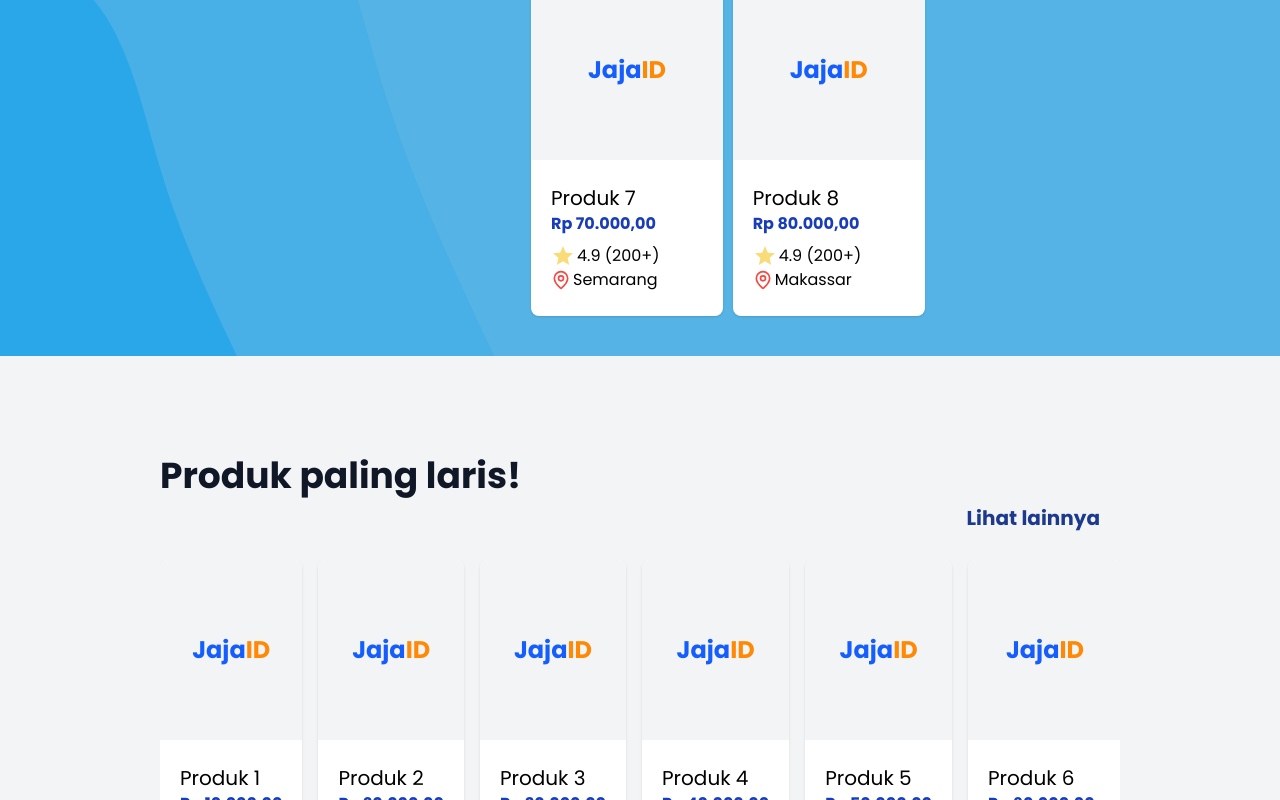
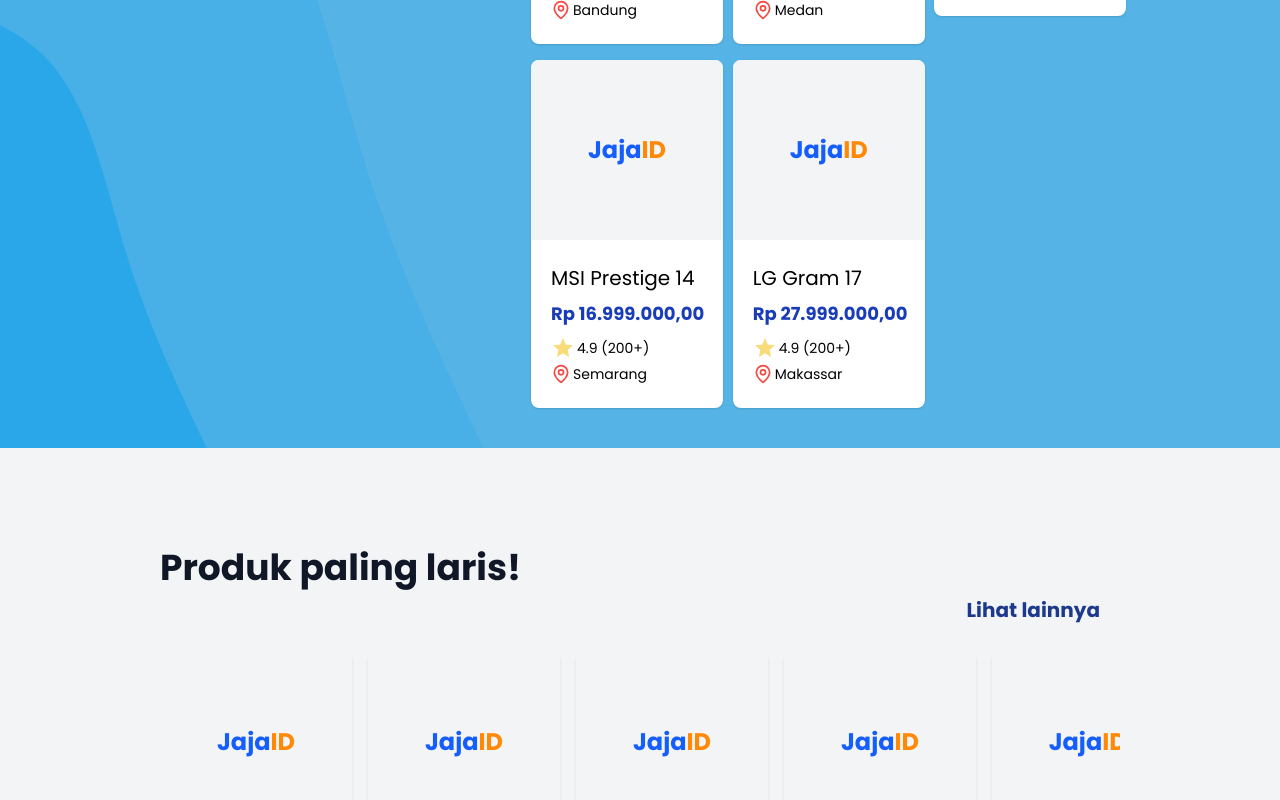
Before and after one commit to zufar-irawan/Jaja-Frontend, a Next.js app: page / in a window 1280 px wide. Shown: the part 1740-2540 px from the top of the page. Built offline with nearby package versions, Linux system fonts and the light colour scheme; no server answers.

Commit message:
perpindahan page utama ke product

```diff
--- a/src/app/page.tsx
+++ b/src/app/page.tsx
@@ -3,12 +3,9 @@
 import ProductCard from '@/components/ProductCard'
 import useIsMobile from '@/hooks/useIsMobile'
 import Image from 'next/image'
-import { useEffect, useState } from 'react'
-import api from '@/utils/api'
 
 // Home Page
 export default function Home() {
-
     const isMobile = useIsMobile()
     const numberToSliceFeatured = isMobile ? 4 : 8
 
@@ -26,16 +23,16 @@
     ]
 
     const products = [
-        { name: 'Produk 1', price: 10000, image: '', address: 'Jakarta' },
-        { name: 'Produk 2', price: 20000, image: '', address: 'Bandung' },
-        { name: 'Produk 3', price: 30000, image: '', address: 'Surabaya' },
-        { name: 'Produk 4', price: 40000, image: '', address: 'Medan' },
-        { name: 'Produk 5', price: 50000, image: '', address: 'Bali' },
-        { name: 'Produk 6', price: 60000, image: '', address: 'Yogyakarta' },
-        { name: 'Produk 7', price: 70000, image: '', address: 'Semarang' },
-        { name: 'Produk 8', price: 80000, image: '', address: 'Makassar' },
-        { name: 'Produk 9', price: 90000, image: '', address: 'Palembang' },
-        { name: 'Produk 10', price: 100000, image: '', address: 'Balikpapan' },
+        { id: 1, name: 'Lenovo ThinkPad X1 Carbon Gen 11', price: 18999000, image: '', address: 'Jakarta Pusat' },
+        { id: 2, name: 'MacBook Air M2 2023', price: 15999000, image: '', address: 'Jakarta Selatan' },
+        { id: 3, name: 'Dell XPS 13 Plus', price: 21999000, image: '', address: 'Surabaya' },
+        { id: 4, name: 'ASUS ROG Zephyrus G14', price: 24999000, image: '', address: 'Bandung' },
+        { id: 5, name: 'HP Spectre x360', price: 17999000, image: '', address: 'Medan' },
+        { id: 6, name: 'Acer Swift 3', price: 8999000, image: '', address: 'Yogyakarta' },
+        { id: 7, name: 'MSI Prestige 14', price: 16999000, image: '', address: 'Semarang' },
+        { id: 8, name: 'LG Gram 17', price: 27999000, image: '', address: 'Makassar' },
+        { id: 9, name: 'Microsoft Surface Laptop 5', price: 19999000, image: '', address: 'Palembang' },
+        { id: 10, name: 'Samsung Galaxy Book3', price: 14999000, image: '', address: 'Balikpapan' },
     ]
     const numberToSliceRecommended = isMobile ? 6 : 12
 
@@ -44,7 +41,7 @@
 
             {/* Hero Banner */}
             <section className="flex w-full min-h-80 items-center justify-center bg-gray-900 px-4 text-center text-3xl text-gray-50 sm:min-h-[360px] sm:px-8 sm:text-4xl lg:min-h-[400px] lg:px-20 lg:text-5xl">
-                Welcome to our app!
+                Welcome to JajaID!
             </section>
 
             {/* Category Section */}
@@ -107,7 +104,7 @@
                     {/* Product Item grid */}
                     <div className="w-full grid grid-cols-2 gap-3 sm:grid-cols-3 lg:ml-5 lg:grid-cols-[repeat(auto-fit,minmax(10rem,1fr))] lg:gap-4">
                         {products.slice(0, numberToSliceFeatured).map((item, index) => (
-                            <ProductCard key={`${item.name}-${index}`} index={index} item={item} />
+                            <ProductCard key={`${item.id}-${item.name}`} index={index} item={item} />
                         ))}
                     </div>
 
@@ -130,7 +127,7 @@
 
                 <div className='flex flex-row gap-x-3 overflow-x-auto pb-2 sm:gap-x-4'>
                     {products.slice(0, 6).map((item, index) => (
-                        <ProductCard key={`top-${item.name}-${index}`} index={index} item={item} />
+                        <ProductCard key={`top-${item.id}-${item.name}`} index={index} item={item} />
                     ))}
                 </div>
             </section>
@@ -144,7 +141,7 @@
 
                 <div className="grid w-full grid-cols-2 gap-2 sm:grid-cols-3 sm:gap-3 md:grid-cols-4 lg:grid-cols-5 lg:gap-3 xl:grid-cols-6">
                     {products.slice(0, numberToSliceRecommended).map((item, index) => (
-                        <ProductCard key={`recommend-${item.name}-${index}`} index={index} item={item} />
+                        <ProductCard key={`recommend-${item.id}-${item.name}`} index={index} item={item} />
                     ))}
                 </div>
 
--- a/src/components/ProductCard.tsx
+++ b/src/components/ProductCard.tsx
@@ -1,10 +1,12 @@
 import useIsMobile from '@/hooks/useIsMobile'
 import formatCurrency from '@/utils/format'
 import { MapPin } from 'lucide-react'
+import { useRouter } from 'next/navigation'
 
 type ProductCardProps = {
     index: number
     item: {
+        id?: number
         name: string
         price: number
         image: string
@@ -14,24 +16,62 @@
 
 export default function ProductCard({ index, item }: ProductCardProps) {
     const isMobile = useIsMobile()
+    const router = useRouter()
+
+    // Fungsi untuk handle klik produk
+    const handleProductClick = () => {
+        // Navigasi ke halaman produk dengan ID
+        router.push(`/product/${item.id || index}`)
+    }
+
+    // Fungsi untuk handle keyboard navigation
+    const handleKeyDown = (e: React.KeyboardEvent) => {
+        if (e.key === 'Enter' || e.key === ' ') {
+            e.preventDefault()
+            handleProductClick()
+        }
+    }
 
     return (
         <div
-            key={index}
+            onClick={handleProductClick}
+            onKeyDown={handleKeyDown}
+            tabIndex={0}
+            role="button"
+            aria-label={`Lihat detail produk ${item.name}`}
             className={`bg-white hover:shadow-xl transition-all h-fit cursor-pointer shadow-sm rounded-lg
                 ${isMobile ? 'w-38' : 'w-48'}
+                focus:outline-none focus:ring-2 focus:ring-blue-500 focus:ring-opacity-50
+                hover:scale-105
             `}>
-            <p className={`text-blue-600 bg-gray-100 ${isMobile ? 'h-40' : 'h-45'} text-2xl font-bold rounded-t-lg text-center flex items-center justify-center`}>
-                Jaja
-                <span className="text-orange-400">ID</span>
-            </p>
 
+            {/* Image/Placeholder Section */}
+            <div className={`bg-gray-100 ${isMobile ? 'h-40' : 'h-45'} rounded-t-lg flex items-center justify-center overflow-hidden`}>
+                {item.image ? (
+                    <img
+                        src={item.image}
+                        alt={item.name}
+                        className="w-full h-full object-cover"
+                    />
+                ) : (
+                    <p className="text-blue-600 text-2xl font-bold text-center">
+                        Jaja
+                        <span className="text-orange-400">ID</span>
+                    </p>
+                )}
+            </div>
+
+            {/* Product Info Section */}
             <div className='px-5 py-6'>
-                <p className={`text-start ${isMobile ? 'text-md' : 'text-xl'}`}>{item.name}</p>
-                <p className="text-start font-bold text-blue-800">{formatCurrency(item.price)}</p>
+                <p className={`text-start ${isMobile ? 'text-md' : 'text-xl'} line-clamp-2 mb-2`}>
+                    {item.name}
+                </p>
+                <p className="text-start font-bold text-blue-800 text-lg">
+                    {formatCurrency(item.price)}
+                </p>
 
+                {/* Rating Section */}
                 <div className="flex flex-row items-center mt-2 gap-0.5">
-                    {/* Star icon */}
                     <svg
                         xmlns="http://www.w3.org/2000/svg"
                         height="24px"
@@ -40,14 +80,17 @@
                         fill="#F9DB78">
                         <path d="m233-120 65-281L80-590l288-25 112-265 112 265 288 25-218 189 65 281-247-149-247 149Z" />
                     </svg>
-
-                    <p className={`items-center ${isMobile ? 'text-xs' : ''}`}>4.9 (200+)</p>
+                    <p className={`items-center ${isMobile ? 'text-xs' : 'text-sm'}`}>
+                        4.9 (200+)
+                    </p>
                 </div>
 
-                <div className="flex flex-row items-center gap-0.5">
+                {/* Location Section */}
+                <div className="flex flex-row items-center gap-0.5 mt-1">
                     <MapPin size={20} color='#f54842' />
-
-                    <p className='items-center'>{item.address}</p>
+                    <p className={`items-center ${isMobile ? 'text-xs' : 'text-sm'} truncate`}>
+                        {item.address}
+                    </p>
                 </div>
             </div>
         </div>
```
Also changed, not shown: src/app/Product/[id]/page.tsx (renamed from src/app/Product/page.tsx, +4 -4 lines).
